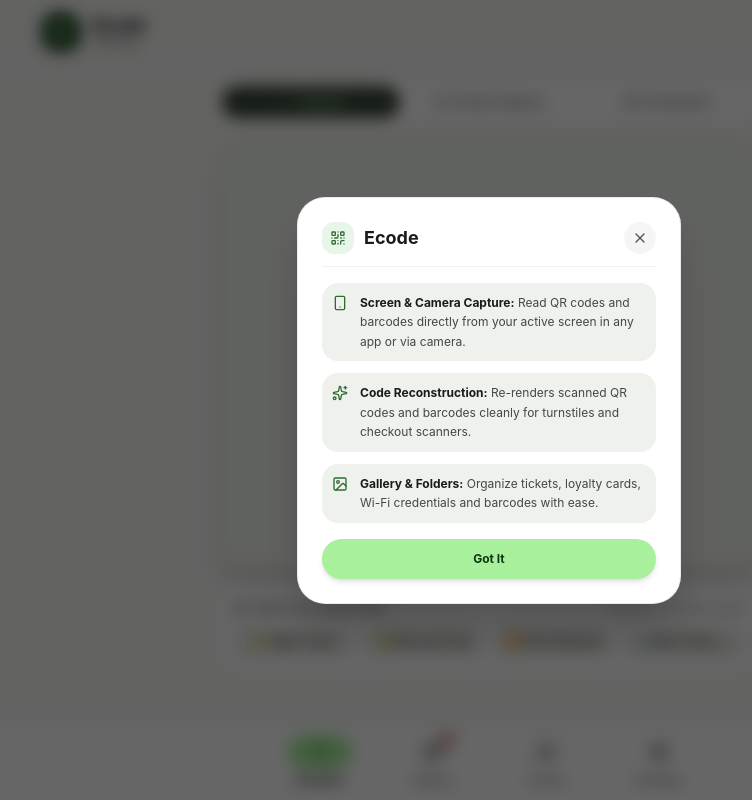
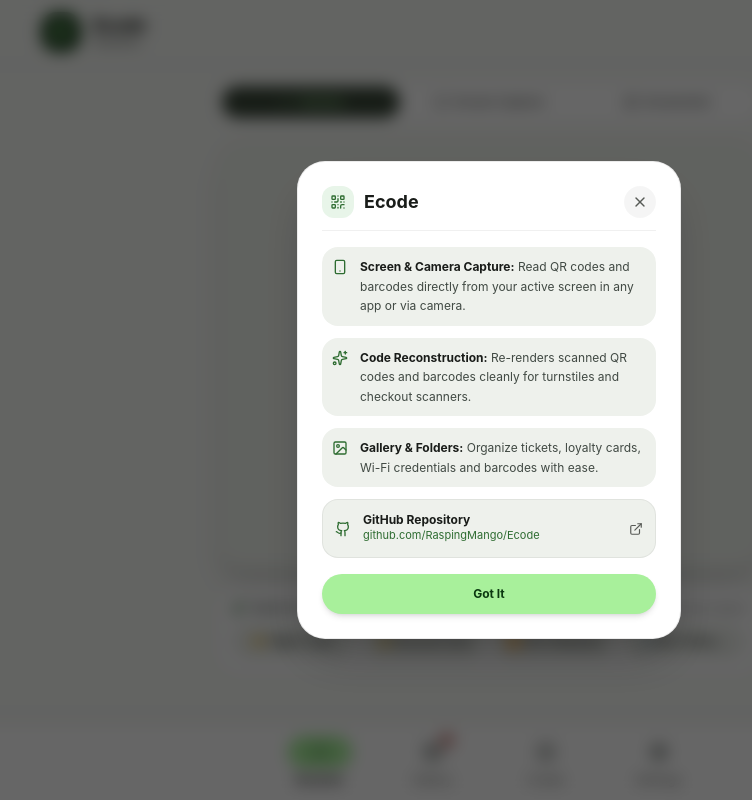
Before and after one commit to RaspingMango/Ecode, a React (Vite) app: page / in a window 1280 px wide. Both pictures are taken after a click on the button 1068 px from the left and 32 px from the top of the page. Shown: the whole page, without its empty margins (151-903 px from the left). Built offline with nearby package versions, Linux system fonts and the light colour scheme; no server answers.

Commit message:
feat: add GitHub repository link to UI
Integrate a direct link to the project's GitHub repository in the main view and update translations to improve project transparency.

```diff
--- a/src/App.tsx
+++ b/src/App.tsx
@@ -11,6 +11,8 @@ import {
   X,
   QrCode,
   Settings as SettingsIcon,
+  Github,
+  ExternalLink,
 } from 'lucide-react';
 import { ScannerView } from './components/ScannerView';
 import { GalleryView } from './components/GalleryView';
@@ -561,6 +563,27 @@ export default function App() {
                   <strong className={theme === 'dark' ? 'text-[#e3e2e6]' : 'text-[#191c19]'}>{t.feature3Title}:</strong> {t.feature3Desc}
                 </span>
               </div>
+              <a
+                href="https://github.com/RaspingMango/Ecode"
+                target="_blank"
+                rel="noopener noreferrer"
+                className={`flex items-center justify-between gap-3 p-3 rounded-2xl transition-colors border ${
+                  theme === 'dark'
+                    ? 'bg-[#282a2f] hover:bg-[#33353a] border-white/[0.06] text-[#e3e2e6]'
+                    : 'bg-[#eef1ec] hover:bg-[#e2e6df] border-black/[0.06] text-[#191c19]'
+                }`}
+              >
+                <div className="flex items-center gap-3 min-w-0">
+                  <Github className={`w-4 h-4 shrink-0 ${theme === 'dark' ? 'text-[#a8f09b]' : 'text-[#2e6c31]'}`} />
+                  <div className="min-w-0">
+                    <div className="font-bold text-xs leading-tight">{t.githubRepoTitle}</div>
+                    <div className={`text-[11px] truncate ${theme === 'dark' ? 'text-[#a8f09b]' : 'text-[#2e6c31]'}`}>
+                      github.com/RaspingMango/Ecode
+                    </div>
+                  </div>
+                </div>
+                <ExternalLink className={`w-3.5 h-3.5 shrink-0 ${theme === 'dark' ? 'text-[#8e918f]' : 'text-[#575a56]'}`} />
+              </a>
             </div>
 
             <button
--- a/src/components/SettingsView.tsx
+++ b/src/components/SettingsView.tsx
@@ -17,6 +17,8 @@ import {
   FolderSync,
   Info,
   AlertCircle,
+  Github,
+  ExternalLink,
 } from 'lucide-react';
 import { Language, TRANSLATIONS } from '../utils/i18n';
 import { ThemeMode } from '../utils/theme';
@@ -455,9 +457,10 @@ export function SettingsView({
       </div>
 
       {/* 5. App Info Card */}
-      <div className={`rounded-[28px] p-5 shadow-xl transition-colors duration-200 border flex items-center justify-between ${
+      <div className={`rounded-[28px] p-5 shadow-xl transition-colors duration-200 border space-y-3 ${
         isDark ? 'bg-[#1e1f23] border-white/[0.04]' : 'bg-white border-black/[0.06] shadow-sm'
       }`}>
+        <div className="flex items-center justify-between gap-2">
           <div className="flex items-center gap-3">
             <Info className={`w-5 h-5 ${isDark ? 'text-[#a8f09b]' : 'text-[#2e6c31]'}`} />
             <div>
@@ -476,7 +479,7 @@ export function SettingsView({
               playTapSound();
               onOpenAbout();
             }}
-          className={`px-4 py-2 rounded-full text-xs font-bold transition-colors ${
+            className={`px-4 py-2 rounded-full text-xs font-bold transition-colors shrink-0 ${
               isDark
                 ? 'bg-[#282a2f] hover:bg-[#33353a] text-[#e3e2e6]'
                 : 'bg-[#e9ece5] hover:bg-[#dfe3db] text-[#191c19]'
@@ -484,6 +487,29 @@ export function SettingsView({
           >
             {t.aboutApp}
           </button>
+        </div>
+
+        <a
+          href="https://github.com/RaspingMango/Ecode"
+          target="_blank"
+          rel="noopener noreferrer"
+          className={`w-full p-3 rounded-2xl flex items-center justify-between gap-2 transition-colors border ${
+            isDark
+              ? 'bg-[#282a2f] hover:bg-[#33353a] border-white/[0.04] text-[#e3e2e6]'
+              : 'bg-[#f2f4ef] hover:bg-[#eaece6] border-black/[0.05] text-[#191c19]'
+          }`}
+        >
+          <div className="flex items-center gap-2.5 min-w-0">
+            <Github className={`w-4 h-4 shrink-0 ${isDark ? 'text-[#a8f09b]' : 'text-[#2e6c31]'}`} />
+            <div className="min-w-0">
+              <div className="text-xs font-semibold leading-tight">{t.githubRepoTitle}</div>
+              <div className={`text-[11px] truncate ${isDark ? 'text-[#a8f09b]' : 'text-[#2e6c31]'}`}>
+                https://github.com/RaspingMango/Ecode
+              </div>
+            </div>
+          </div>
+          <ExternalLink className={`w-3.5 h-3.5 shrink-0 ${isDark ? 'text-[#8e918f]' : 'text-[#575a56]'}`} />
+        </a>
       </div>
 
       {/* Reset Confirmation Modal */}
--- a/src/utils/i18n.ts
+++ b/src/utils/i18n.ts
@@ -234,6 +234,7 @@ export const TRANSLATIONS = {
     feature2Desc: 'Считанный QR или штрихкод отрисовывается заново для удобного сканирования на турникетах и кассах.',
     feature3Title: 'Галерея и папки',
     feature3Desc: 'Раскладывайте билеты, карты лояльности, Wi-Fi и штрихкоды по категориям.',
+    githubRepoTitle: 'Исходный код на GitHub',
     aboutUnderstood: 'Понятно',
 
     // Default Folder Translations
@@ -477,6 +478,7 @@ export const TRANSLATIONS = {
     feature2Desc: 'Re-renders scanned QR codes and barcodes cleanly for turnstiles and checkout scanners.',
     feature3Title: 'Gallery & Folders',
     feature3Desc: 'Organize tickets, loyalty cards, Wi-Fi credentials and barcodes with ease.',
+    githubRepoTitle: 'GitHub Repository',
     aboutUnderstood: 'Got It',
 
     // Default Folder Translations
```
Lines whose indentation alone changed are shown as unchanged.
